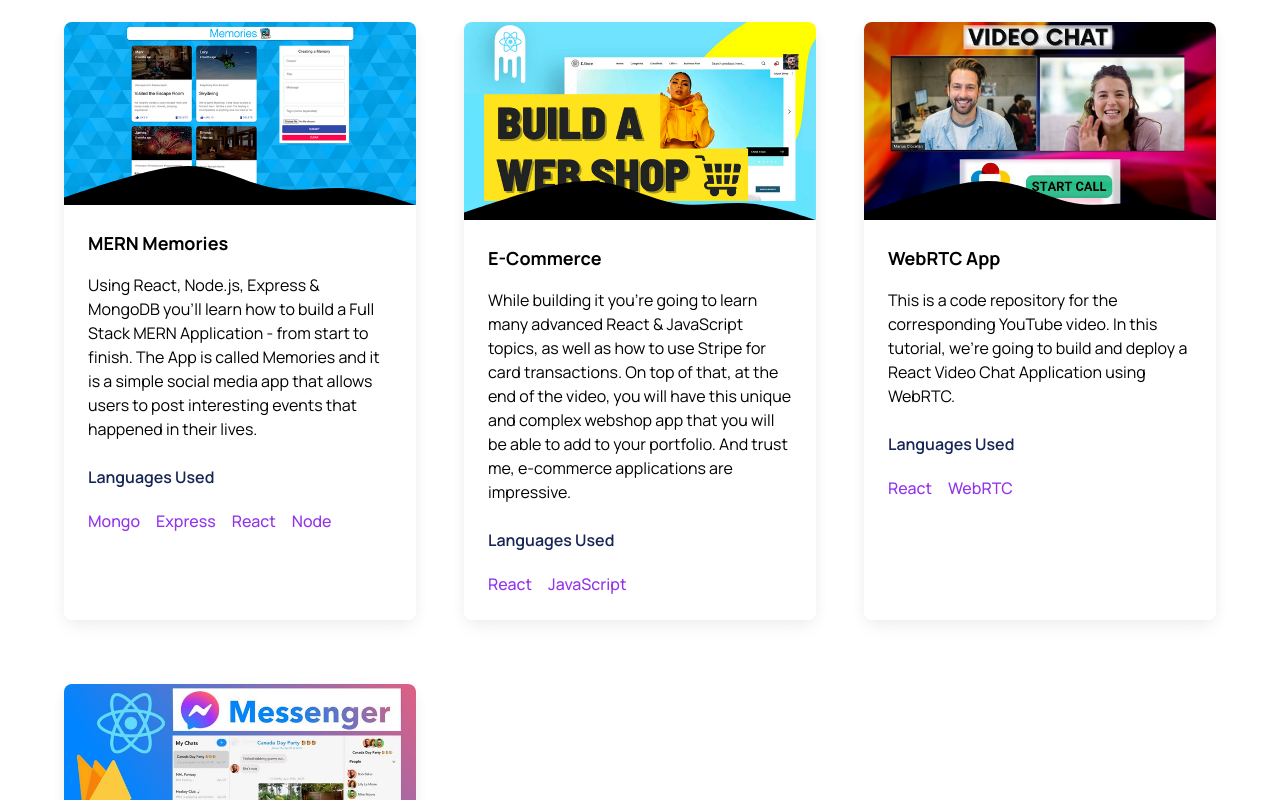
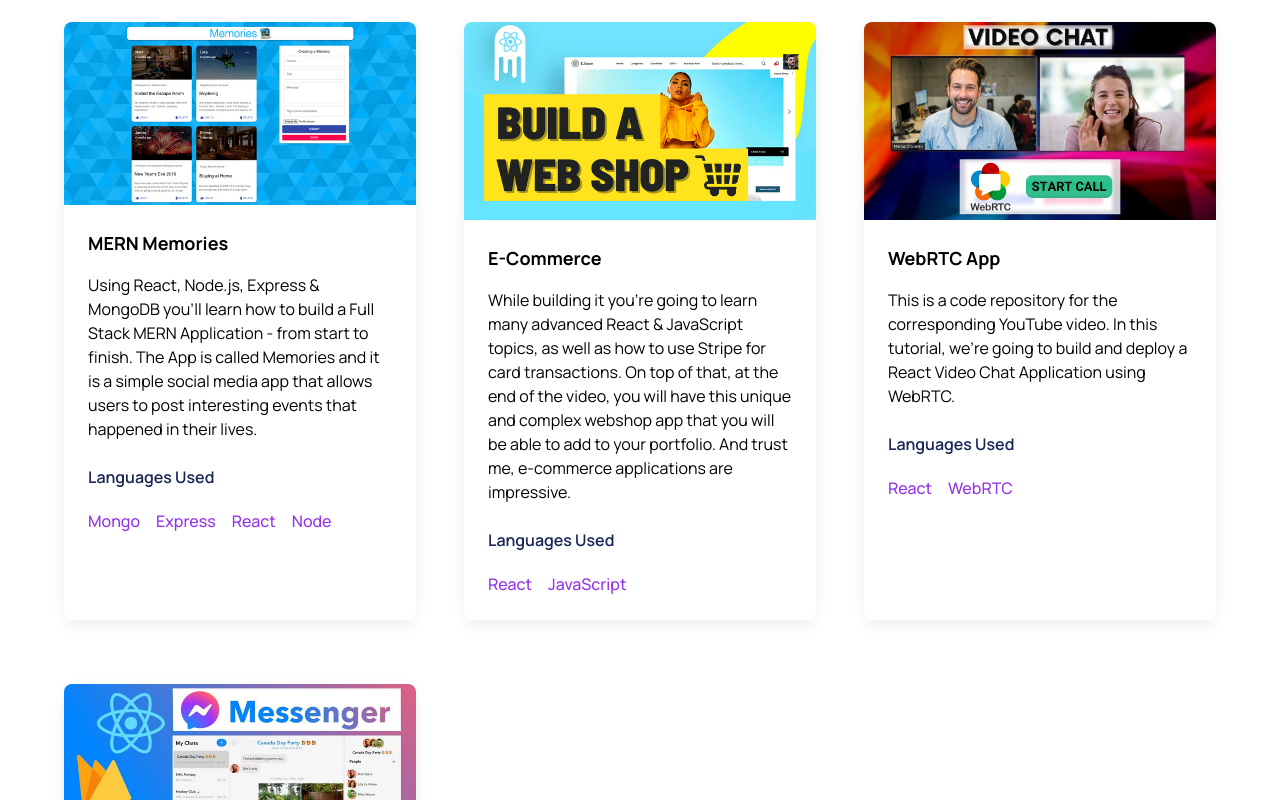
Before and after one commit to Anoch123/portfolio_react_anoch, a Next.js app: page / in a window 1280 px wide. Shown: the part 1520-2320 px from the top of the page. Built offline with nearby package versions, Linux system fonts and the light colour scheme.

Commit message:
changes made on all sections of the website

```diff
--- a/components/Projects.js
+++ b/components/Projects.js
@@ -18,11 +18,6 @@ const Projects = () => {
                     <div
                       className="absolute top-0 right-0 bottom-0 left-0 h-full w-full bg-fixed opacity-0 transition duration-300 ease-in-out hover:opacity-100 bg-[hsla(0,0%,98.4%,0.2)]"></div>
                   </a>
-                  <svg className="absolute left-0 bottom-0  light:text-neutral-700" xmlns="http://www.w3.org/2000/svg" viewBox="0 0 1440 320">
-                    <path fill="currentColor"
-                      d="M0,288L48,272C96,256,192,224,288,197.3C384,171,480,149,576,165.3C672,181,768,235,864,250.7C960,267,1056,245,1152,250.7C1248,256,1344,288,1392,304L1440,320L1440,320L1392,320C1344,320,1248,320,1152,320C1056,320,960,320,864,320C768,320,672,320,576,320C480,320,384,320,288,320C192,320,96,320,48,320L0,320Z">
-                    </path>
-                  </svg>
                 </div>
                 <div className="p-6">
                   <h5 className="mb-4 text-lg font-bold">{p.title}</h5>
```
